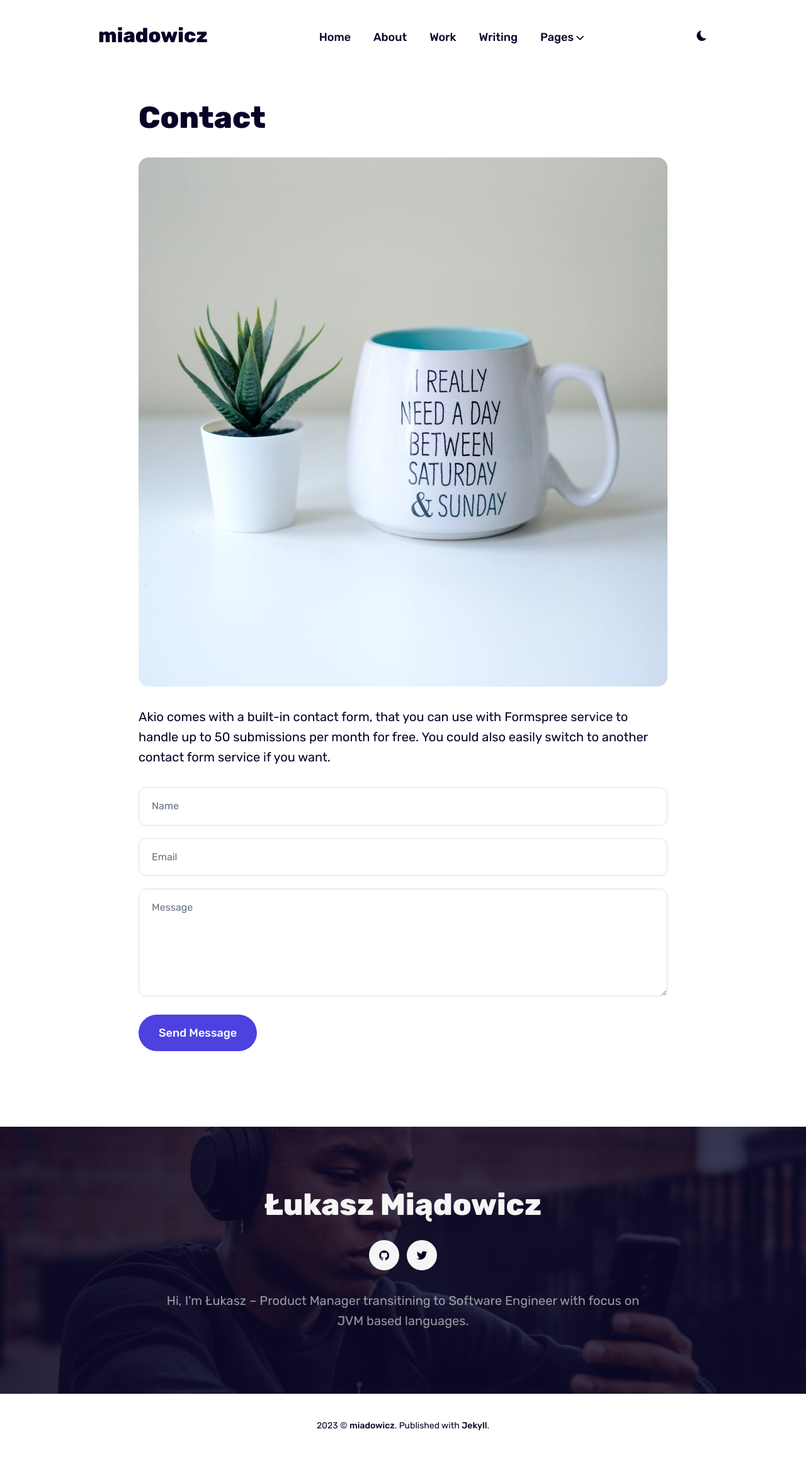
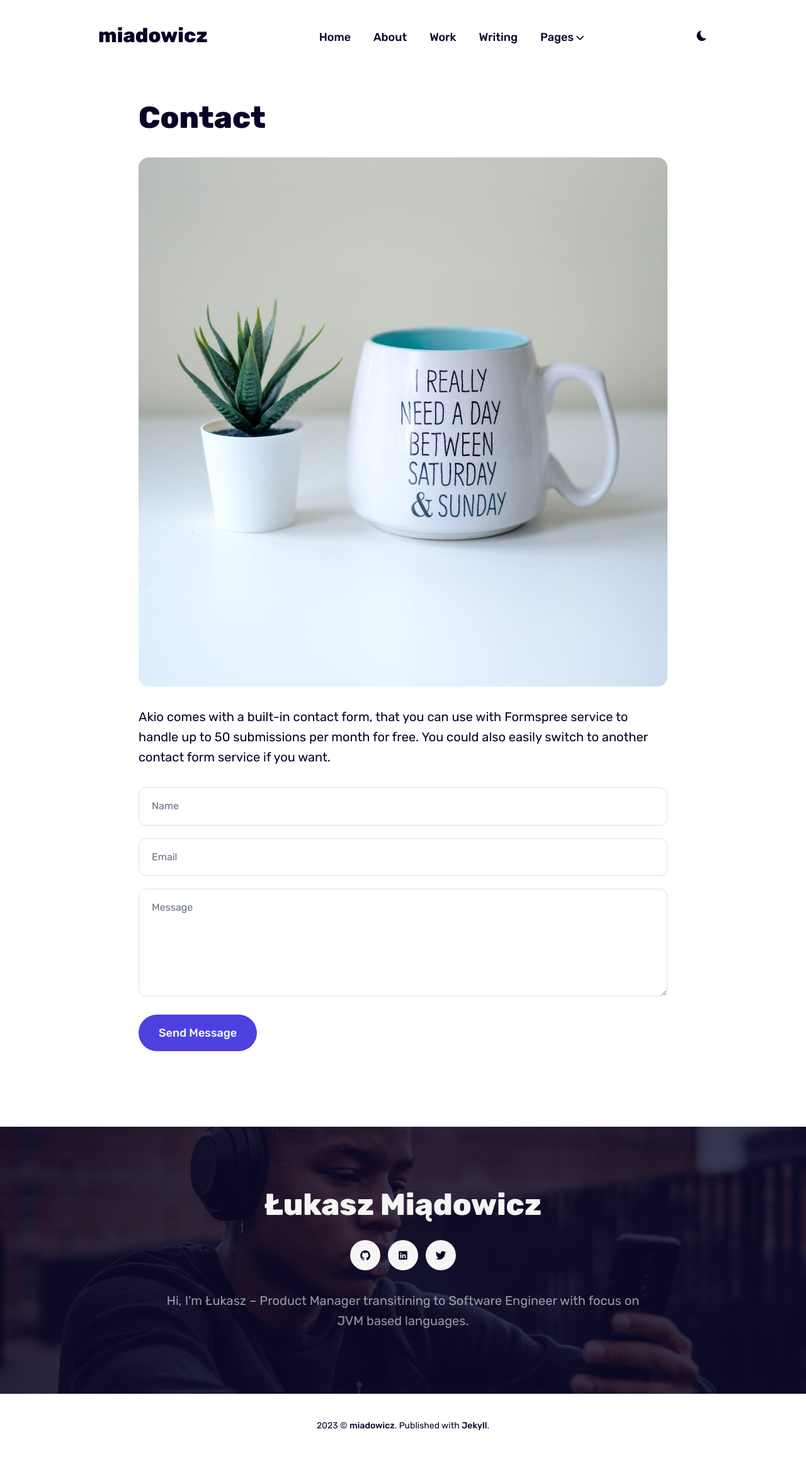
Before and after one commit to lmiadowicz/lmiadowicz.github.io, a Jekyll site: the page built from _pages/contact.html, in a window 1280 px wide. Shown: the whole page at 63% size. Built offline with Jekyll 4.4.1, drawn with Linux system fonts in a browser that asks for light colours.

Commit message:
added linkedin

```diff
--- a/_data/settings.yml
+++ b/_data/settings.yml
@@ -35,6 +35,7 @@ author:
 
 social:
 - {icon: "ion-logo-github", link: "https://github.com/lmiadowicz"}
+- {icon: "ion-logo-linkedin", link: "https://linkedin.com/in/lmiadowicz"}
 - {icon: "ion-logo-twitter", link: "https://twitter.com/lmiadowicz"}
 
 
```
Also changed, not shown: 1 other file.
